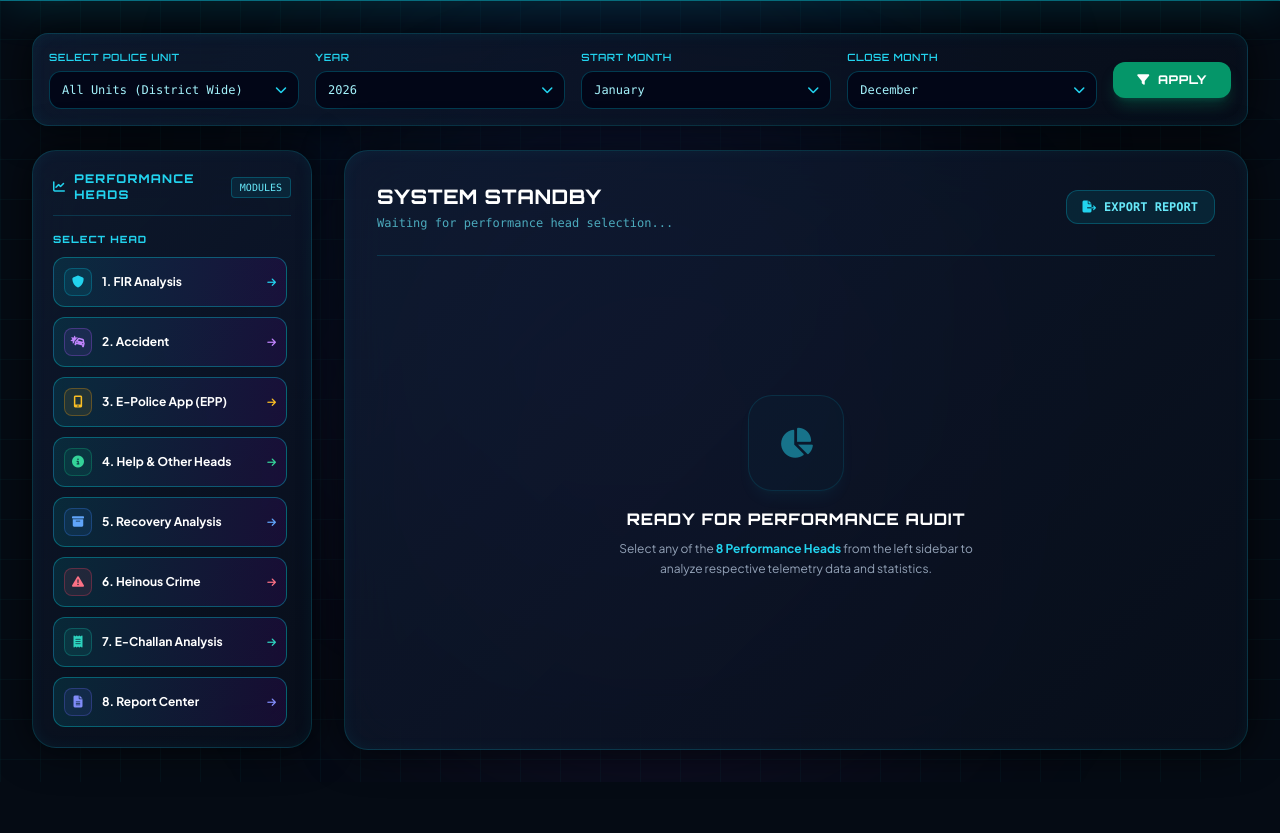
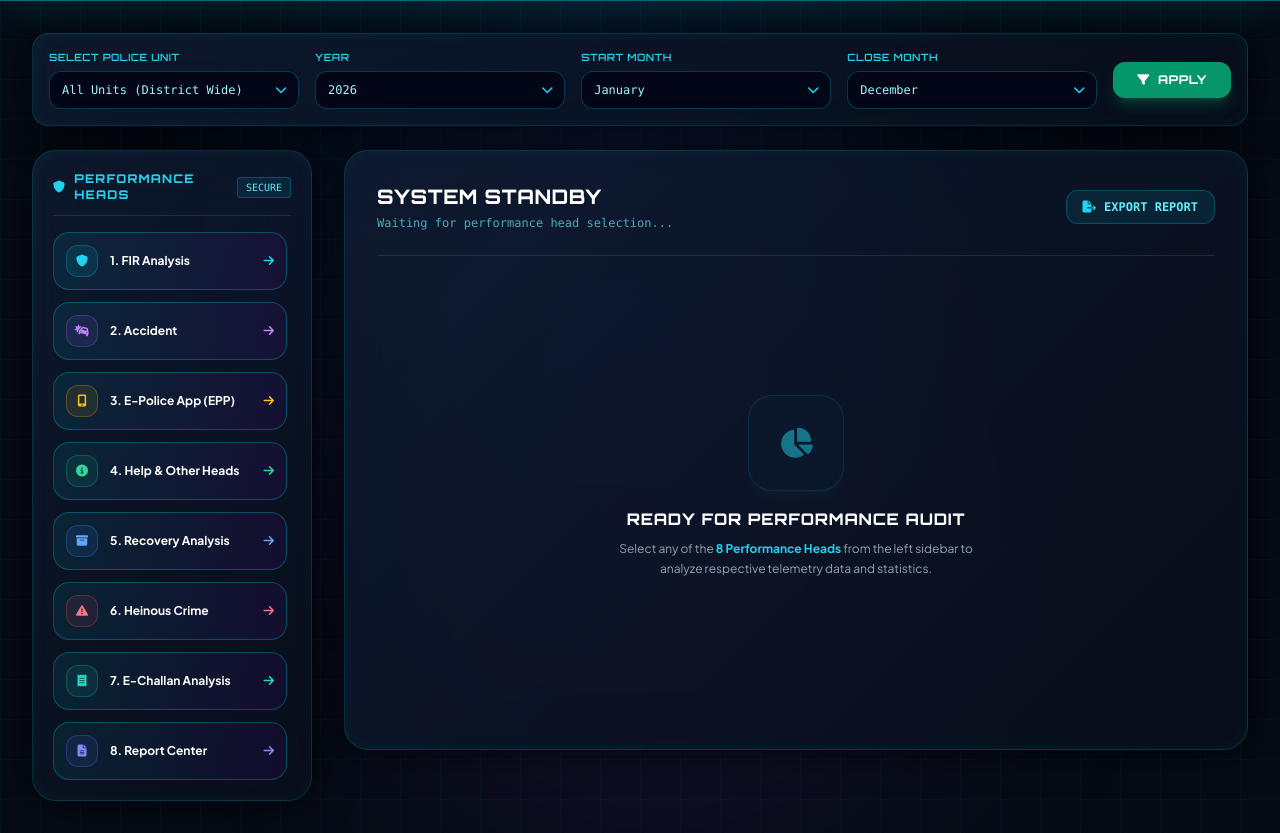
Before and after one commit to uasphdk-blip/muzaffargarh-nexus, a plain HTML site: page index.html in a window 1280 px wide. Shown: the part 81-914 px from the top of the page. Before the commit the page ends 863 px from the top, so only its background shows below. Drawn offline with nearby package versions, Linux system fonts and the light colour scheme.

Commit message:
Update index.html with futuristic UI, 2004-2026 timeline, and all 13 police stations

```diff
--- a/index.html
+++ b/index.html
@@ -43,15 +43,15 @@
         .neon-glow-blue { text-shadow: 0 0 15px rgba(0, 240, 255, 0.6); }
 
         .cyber-btn {
-            background: linear-gradient(90deg, rgba(0,240,255,0.1) 0%, rgba(157,0,255,0.1) 100%);
-            border: 1px solid rgba(0, 240, 255, 0.3);
+            background: linear-gradient(90deg, rgba(0,240,255,0.08) 0%, rgba(157,0,255,0.08) 100%);
+            border: 1px solid rgba(0, 240, 255, 0.25);
             transition: all 0.3s cubic-bezier(0.4, 0, 0.2, 1);
         }
 
         .cyber-btn:hover {
-            background: linear-gradient(90deg, rgba(0,240,255,0.25) 0%, rgba(157,0,255,0.25) 100%);
+            background: linear-gradient(90deg, rgba(0,240,255,0.2) 0%, rgba(157,0,255,0.2) 100%);
             border-color: #00F0FF;
-            box-shadow: 0 0 20px rgba(0, 240, 255, 0.4);
+            box-shadow: 0 0 20px rgba(0, 240, 255, 0.35);
             transform: translateY(-2px);
         }
 
@@ -212,98 +212,106 @@
         <!-- Lower Split Grid: Left Sidebar with Exact Performance Heads & Right Viewport -->
         <div class="grid grid-cols-1 lg:grid-cols-12 gap-8 items-start">
 
-            <!-- Left Sidebar - Exact Performance Heads List (Col-3) -->
-            <section class="lg:col-span-3 cyber-card rounded-3xl p-5 flex flex-col gap-4">
+            <!-- Left Sidebar - Exact Performance Heads List matching previous panel style (Col-3) -->
+            <section class="cyber-card rounded-3xl p-5 flex flex-col gap-4 lg:col-span-3">
                 <div class="flex items-center justify-between border-b border-cyan-500/20 pb-3">
                     <h2 class="font-cyber text-xs font-bold uppercase tracking-widest text-cyan-400 flex items-center gap-2">
-                        <i class="fa-solid fa-chart-line"></i> Performance Heads
+                        <i class="fa-solid fa-shield"></i> PERFORMANCE HEADS
                     </h2>
-                    <span class="text-[10px] bg-cyan-500/10 text-cyan-300 px-2 py-0.5 rounded font-mono border border-cyan-500/30">MODULES</span>
+                    <span class="text-[10px] bg-cyan-500/10 text-cyan-300 px-2 py-0.5 rounded font-mono border border-cyan-500/30">SECURE</span>
                 </div>
 
                 <!-- Scrollable List of ONLY Specified Performance Heads -->
-                <div class="space-y-2.5 custom-scroll max-h-[650px] overflow-y-auto pr-1">
-                    <label class="font-cyber text-[10px] font-bold uppercase tracking-widest text-cyan-400 block mb-1">Select Head</label>
+                <div class="space-y-3 custom-scroll max-h-[650px] overflow-y-auto pr-1">
 
-                    <button onclick="loadModule('FIR Analysis')" class="cyber-btn w-full p-2.5 rounded-xl flex items-center justify-between group">
-                        <div class="flex items-center space-x-2.5">
-                            <div class="w-7 h-7 rounded-lg bg-cyan-500/10 border border-cyan-500/30 flex items-center justify-center text-cyan-400 group-hover:scale-110 transition-transform text-xs">
+                    <!-- 1. FIR Analysis -->
+                    <button onclick="loadModule('FIR Analysis')" class="cyber-btn w-full p-3 rounded-2xl flex items-center justify-between group">
+                        <div class="flex items-center space-x-3">
+                            <div class="w-8 h-8 rounded-xl bg-cyan-500/10 border border-cyan-500/30 flex items-center justify-center text-cyan-400 group-hover:scale-110 transition-transform text-xs">
                                 <i class="fa-solid fa-shield"></i>
                             </div>
                             <span class="text-xs font-bold text-white group-hover:text-cyan-300 transition-colors text-left">1. FIR Analysis</span>
                         </div>
-                        <i class="fa-solid fa-arrow-right text-[10px] text-cyan-400 group-hover:translate-x-1 transition-transform"></i>
+                        <i class="fa-solid fa-arrow-right text-xs text-cyan-400 group-hover:translate-x-1 transition-transform"></i>
                     </button>
 
-                    <button onclick="loadModule('Accident')" class="cyber-btn w-full p-2.5 rounded-xl flex items-center justify-between group">
-                        <div class="flex items-center space-x-2.5">
-                            <div class="w-7 h-7 rounded-lg bg-purple-500/10 border border-purple-500/30 flex items-center justify-center text-purple-400 group-hover:scale-110 transition-transform text-xs">
+                    <!-- 2. Accident -->
+                    <button onclick="loadModule('Accident')" class="cyber-btn w-full p-3 rounded-2xl flex items-center justify-between group">
+                        <div class="flex items-center space-x-3">
+                            <div class="w-8 h-8 rounded-xl bg-purple-500/10 border border-purple-500/30 flex items-center justify-center text-purple-400 group-hover:scale-110 transition-transform text-xs">
                                 <i class="fa-solid fa-car-burst"></i>
                             </div>
                             <span class="text-xs font-bold text-white group-hover:text-purple-300 transition-colors text-left">2. Accident</span>
                         </div>
-                        <i class="fa-solid fa-arrow-right text-[10px] text-purple-400 group-hover:translate-x-1 transition-transform"></i>
+                        <i class="fa-solid fa-arrow-right text-xs text-purple-400 group-hover:translate-x-1 transition-transform"></i>
                     </button>
 
-                    <button onclick="loadModule('E-Police App (EPP)')" class="cyber-btn w-full p-2.5 rounded-xl flex items-center justify-between group">
-                        <div class="flex items-center space-x-2.5">
-                            <div class="w-7 h-7 rounded-lg bg-amber-500/10 border border-amber-500/30 flex items-center justify-center text-amber-400 group-hover:scale-110 transition-transform text-xs">
+                    <!-- 3. E-Police App (EPP) -->
+                    <button onclick="loadModule('E-Police App (EPP)')" class="cyber-btn w-full p-3 rounded-2xl flex items-center justify-between group">
+                        <div class="flex items-center space-x-3">
+                            <div class="w-8 h-8 rounded-xl bg-amber-500/10 border border-amber-500/30 flex items-center justify-center text-amber-400 group-hover:scale-110 transition-transform text-xs">
                                 <i class="fa-solid fa-mobile-screen"></i>
                             </div>
                             <span class="text-xs font-bold text-white group-hover:text-amber-300 transition-colors text-left">3. E-Police App (EPP)</span>
                         </div>
-                        <i class="fa-solid fa-arrow-right text-[10px] text-amber-400 group-hover:translate-x-1 transition-transform"></i>
+                        <i class="fa-solid fa-arrow-right text-xs text-amber-400 group-hover:translate-x-1 transition-transform"></i>
                     </button>
 
-                    <button onclick="loadModule('Help & Other Heads')" class="cyber-btn w-full p-2.5 rounded-xl flex items-center justify-between group">
-                        <div class="flex items-center space-x-2.5">
-                            <div class="w-7 h-7 rounded-lg bg-emerald-500/10 border border-emerald-500/30 flex items-center justify-center text-emerald-400 group-hover:scale-110 transition-transform text-xs">
+                    <!-- 4. Help & Other Heads -->
+                    <button onclick="loadModule('Help & Other Heads')" class="cyber-btn w-full p-3 rounded-2xl flex items-center justify-between group">
+                        <div class="flex items-center space-x-3">
+                            <div class="w-8 h-8 rounded-xl bg-emerald-500/10 border border-emerald-500/30 flex items-center justify-center text-emerald-400 group-hover:scale-110 transition-transform text-xs">
                                 <i class="fa-solid fa-circle-info"></i>
                             </div>
                             <span class="text-xs font-bold text-white group-hover:text-emerald-300 transition-colors text-left">4. Help & Other Heads</span>
                         </div>
-                        <i class="fa-solid fa-arrow-right text-[10px] text-emerald-400 group-hover:translate-x-1 transition-transform"></i>
+                        <i class="fa-solid fa-arrow-right text-xs text-emerald-400 group-hover:translate-x-1 transition-transform"></i>
                     </button>
 
-                    <button onclick="loadModule('Recovery Analysis')" class="cyber-btn w-full p-2.5 rounded-xl flex items-center justify-between group">
-                        <div class="flex items-center space-x-2.5">
-                            <div class="w-7 h-7 rounded-lg bg-blue-500/10 border border-blue-500/30 flex items-center justify-center text-blue-400 group-hover:scale-110 transition-transform text-xs">
+                    <!-- 5. Recovery Analysis -->
+                    <button onclick="loadModule('Recovery Analysis')" class="cyber-btn w-full p-3 rounded-2xl flex items-center justify-between group">
+                        <div class="flex items-center space-x-3">
+                            <div class="w-8 h-8 rounded-xl bg-blue-500/10 border border-blue-500/30 flex items-center justify-center text-blue-400 group-hover:scale-110 transition-transform text-xs">
                                 <i class="fa-solid fa-box-archive"></i>
                             </div>
                             <span class="text-xs font-bold text-white group-hover:text-blue-300 transition-colors text-left">5. Recovery Analysis</span>
                         </div>
-                        <i class="fa-solid fa-arrow-right text-[10px] text-blue-400 group-hover:translate-x-1 transition-transform"></i>
+                        <i class="fa-solid fa-arrow-right text-xs text-blue-400 group-hover:translate-x-1 transition-transform"></i>
                     </button>
 
-                    <button onclick="loadModule('Heinous Crime')" class="cyber-btn w-full p-2.5 rounded-xl flex items-center justify-between group">
-                        <div class="flex items-center space-x-2.5">
-                            <div class="w-7 h-7 rounded-lg bg-rose-500/10 border border-rose-500/30 flex items-center justify-center text-rose-400 group-hover:scale-110 transition-transform text-xs">
+                    <!-- 6. Heinous Crime -->
+                    <button onclick="loadModule('Heinous Crime')" class="cyber-btn w-full p-3 rounded-2xl flex items-center justify-between group">
+                        <div class="flex items-center space-x-3">
+                            <div class="w-8 h-8 rounded-xl bg-rose-500/10 border border-rose-500/30 flex items-center justify-center text-rose-400 group-hover:scale-110 transition-transform text-xs">
                                 <i class="fa-solid fa-triangle-exclamation"></i>
                             </div>
                             <span class="text-xs font-bold text-white group-hover:text-rose-300 transition-colors text-left">6. Heinous Crime</span>
                         </div>
-                        <i class="fa-solid fa-arrow-right text-[10px] text-rose-400 group-hover:translate-x-1 transition-transform"></i>
+                        <i class="fa-solid fa-arrow-right text-xs text-rose-400 group-hover:translate-x-1 transition-transform"></i>
                     </button>
 
-                    <button onclick="loadModule('E-Challan Analysis')" class="cyber-btn w-full p-2.5 rounded-xl flex items-center justify-between group">
-                        <div class="flex items-center space-x-2.5">
-                            <div class="w-7 h-7 rounded-lg bg-teal-500/10 border border-teal-500/30 flex items-center justify-center text-teal-400 group-hover:scale-110 transition-transform text-xs">
+                    <!-- 7. E-Challan Analysis -->
+                    <button onclick="loadModule('E-Challan Analysis')" class="cyber-btn w-full p-3 rounded-2xl flex items-center justify-between group">
+                        <div class="flex items-center space-x-3">
+                            <div class="w-8 h-8 rounded-xl bg-teal-500/10 border border-teal-500/30 flex items-center justify-center text-teal-400 group-hover:scale-110 transition-transform text-xs">
                                 <i class="fa-solid fa-receipt"></i>
                             </div>
                             <span class="text-xs font-bold text-white group-hover:text-teal-300 transition-colors text-left">7. E-Challan Analysis</span>
                         </div>
-                        <i class="fa-solid fa-arrow-right text-[10px] text-teal-400 group-hover:translate-x-1 transition-transform"></i>
+                        <i class="fa-solid fa-arrow-right text-xs text-teal-400 group-hover:translate-x-1 transition-transform"></i>
                     </button>
 
-                    <button onclick="loadModule('Report Center')" class="cyber-btn w-full p-2.5 rounded-xl flex items-center justify-between group">
-                        <div class="flex items-center space-x-2.5">
-                            <div class="w-7 h-7 rounded-lg bg-indigo-500/10 border border-indigo-500/30 flex items-center justify-center text-indigo-400 group-hover:scale-110 transition-transform text-xs">
+                    <!-- 8. Report Center -->
+                    <button onclick="loadModule('Report Center')" class="cyber-btn w-full p-3 rounded-2xl flex items-center justify-between group">
+                        <div class="flex items-center space-x-3">
+                            <div class="w-8 h-8 rounded-xl bg-indigo-500/10 border border-indigo-500/30 flex items-center justify-center text-indigo-400 group-hover:scale-110 transition-transform text-xs">
                                 <i class="fa-solid fa-file-lines"></i>
                             </div>
                             <span class="text-xs font-bold text-white group-hover:text-indigo-300 transition-colors text-left">8. Report Center</span>
                         </div>
-                        <i class="fa-solid fa-arrow-right text-[10px] text-indigo-400 group-hover:translate-x-1 transition-transform"></i>
+                        <i class="fa-solid fa-arrow-right text-xs text-indigo-400 group-hover:translate-x-1 transition-transform"></i>
                     </button>
+
                 </div>
             </section>
 
```
